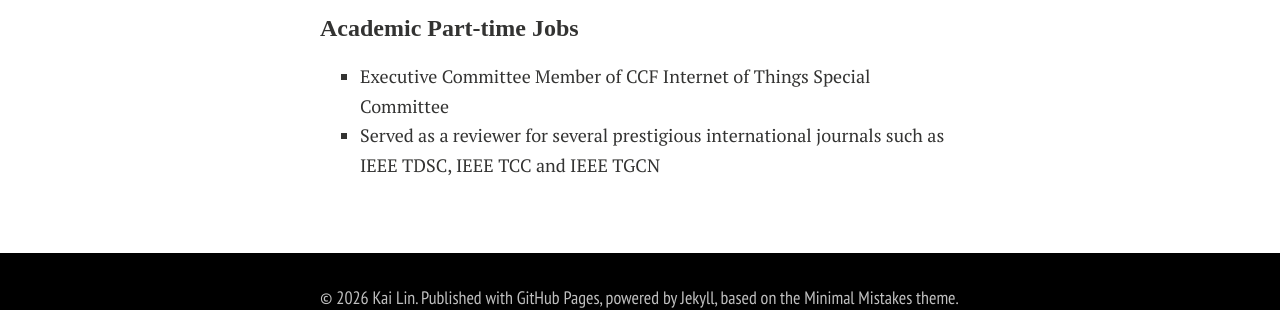
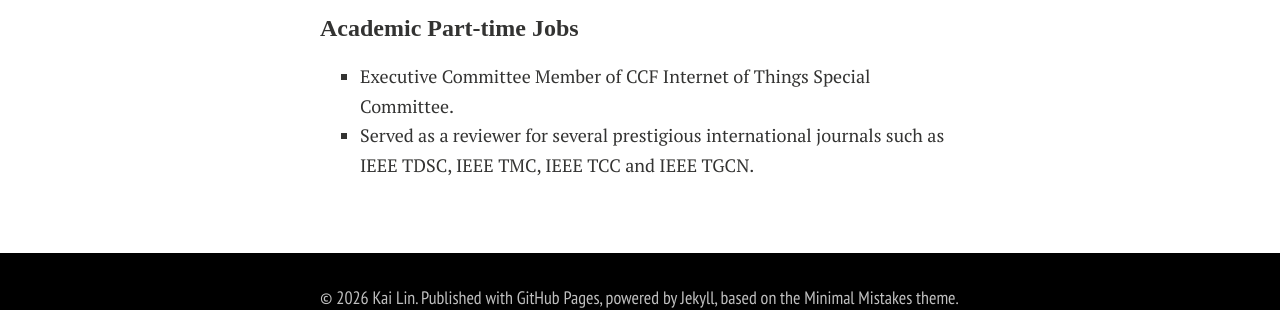
Before and after one commit to LoftyerLK/LoftyerLK.github.io, a Jekyll site: the page built from index.md, in a window 1280 px wide. Shown: the part 463-773 px from the top of the page. Built offline with Jekyll 4.4.1, drawn with Linux system fonts in a browser that asks for light colours; nearby versions of some CDN libraries; comment, search, counter and statistics services are not loaded; a style sheet for code colours, icons or effects is not loaded.

Commit message:
Update index.md

```diff
--- a/index.md
+++ b/index.md
@@ -19,5 +19,5 @@
 
 <h3><font face="新罗马">Academic Part-time Jobs</font></h3>
 
-- Executive Committee Member of CCF Internet of Things Special Committee
-- Served as a reviewer for several prestigious international journals such as IEEE TDSC, IEEE TCC and IEEE TGCN
+- Executive Committee Member of CCF Internet of Things Special Committee.
+- Served as a reviewer for several prestigious international journals such as IEEE TDSC, IEEE TMC, IEEE TCC and IEEE TGCN.
```
